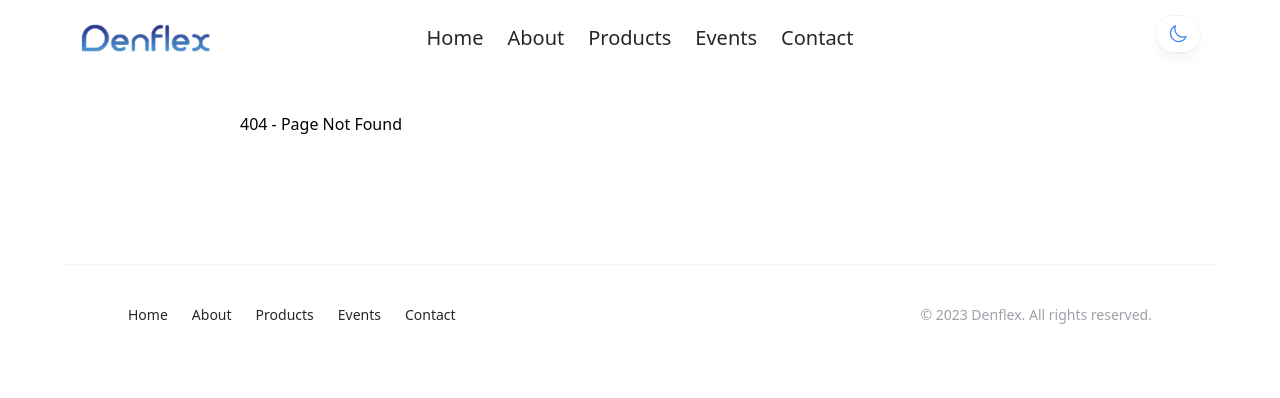
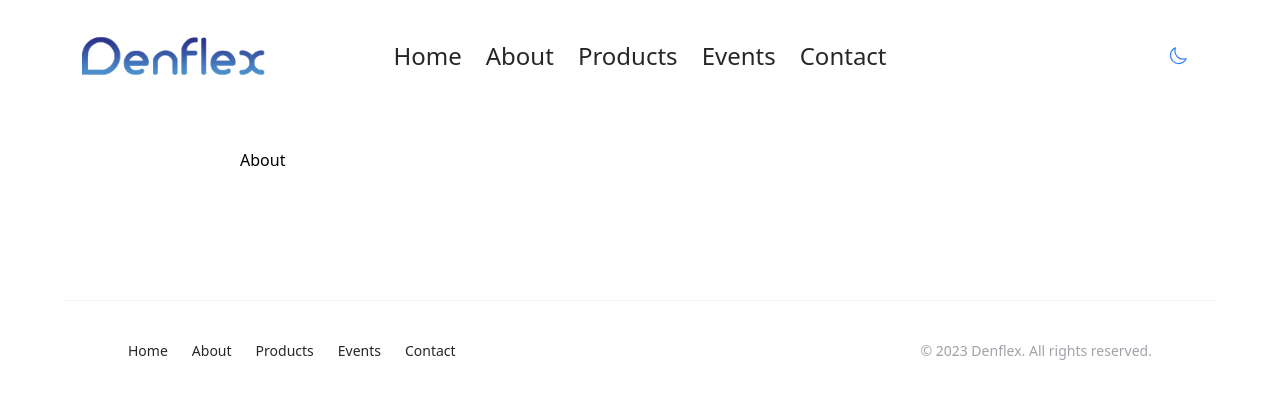
Before and after one commit to jaeungkim/denflex-app, a Next.js app: page /about in a window 1280 px wide. Before the commit this address had no page. Shown: the top 398 px of the page. Built offline with nearby package versions, Linux system fonts and the light colour scheme.

Commit message:
230521 03:46 styling changes

```diff
--- a/components/Footer.tsx
+++ b/components/Footer.tsx
@@ -16,7 +16,7 @@ const Footer = () => {
         {menuItems.map((item) => (
           <Link
             key={item.url}
-            className="transition hover:text-cyan-500 dark:hover:text-cyan-400"
+            className="transition hover:text-blue-500 dark:hover:text-blue-400"
             href={item.url}
           >
             {item.label}
--- a/components/Header.tsx
+++ b/components/Header.tsx
@@ -2,7 +2,7 @@ import Navbar from "./Navbar";
 
 function Header() {
   return (
-    <header className="sticky top-0 bg-opacity-70 backdrop-blur pointer-events-none flex flex-col h-full py-4 z-40">
+    <header className="sticky top-0 bg-opacity-70 backdrop-blur pointer-events-none flex flex-col h-full py-8 z-40">
       <Navbar />
     </header>
   );
--- a/components/Navbar.tsx
+++ b/components/Navbar.tsx
@@ -19,10 +19,10 @@ export default function Navbar() {
     const { systemTheme, theme, setTheme } = useTheme();
     const [isDarkTheme, setIsDarkTheme] = useState(theme === "dark");
 
-    const buttonClassName = `group rounded-full bg-white/90 px-3 py-2 shadow-lg shadow-zinc-800/5 ring-1 ring-zinc-900/5 backdrop-blur transition dark:bg-zinc-800/90 dark:ring-white/10 dark:hover:ring-white/20 ${
+    const buttonClassName = `group px-3 py-2 transition ${
       isDarkTheme
         ? "text-yellow-300 hover:text-yellow-500"
-        : "text-cyan-500 hover:text-cyan-700"
+        : "text-blue-500 hover:text-blue-700"
     }`;
 
     const toggleTheme = () => {
@@ -59,17 +59,15 @@ export default function Navbar() {
           <div className="flex flex-1 items-center">
             <div className="p-0.5 backdrop-blur">
               <Link className="pointer-events-auto" href="/">
-                <Image
-                  className=""
+                <img
+                  className="h-auto"
                   src="/images/logo.png"
                   alt="denflexLogo"
-                  width="128"
-                  height="48"
                 />
               </Link>
             </div>
           </div>
-          <div className="flex flex-2 justify-end md:justify-center">
+          <div className="flex flex-2 justify-end md:justify-center items-center">
             {/* Mobile Menu */}
             <div
               className="pointer-events-auto md:hidden"
@@ -87,14 +85,14 @@ export default function Navbar() {
             </div>
             {/* DESKTOP */}
             <nav className="pointer-events-auto hidden md:block">
-              <ul className="flex px-3 text-xl font-medium text-zinc-800 backdrop-blur dark:text-zinc-200 ">
+              <ul className="flex px-3 text-2xl font-medium text-zinc-800 backdrop-blur dark:text-zinc-200 ">
                 {navigation.map((item) => (
                   <li
                     key={item.name}
                     aria-current={item.current ? "page" : undefined}
                   >
                     <Link
-                      className="relative block px-3 py-2 transition hover:text-cyan-500 dark:hover:text-cyan-400"
+                      className="relative block px-3 py-2 transition hover:text-blue-500 dark:hover:text-blue-400"
                       href={item.href}
                     >
                       {item.name}
@@ -105,7 +103,7 @@ export default function Navbar() {
             </nav>
           </div>
 
-          <div className="flex justify-end md:flex-1">
+          <div className="flex justify-end md:flex-1 items-center">
             <div className="pointer-events-auto">{renderThemeChanger()}</div>
           </div>
         </div>
--- /dev/null
+++ b/pages/about.tsx
@@ -0,0 +1,9 @@
+import Layout from "@/components/shared/layout";
+
+export default function About() {
+  return (
+    <Layout>
+      <p>About</p>
+    </Layout>
+  );
+}
--- /dev/null
+++ b/pages/contact.tsx
@@ -0,0 +1,9 @@
+import Layout from "@/components/shared/layout";
+
+export default function Contact() {
+  return (
+    <Layout>
+      <p>Contact</p>
+    </Layout>
+  );
+}
--- /dev/null
+++ b/pages/events.tsx
@@ -0,0 +1,9 @@
+import Layout from "@/components/shared/layout";
+
+export default function Events() {
+  return (
+    <Layout>
+      <p>Events</p>
+    </Layout>
+  );
+}
--- /dev/null
+++ b/pages/products.tsx
@@ -0,0 +1,9 @@
+import Layout from "@/components/shared/layout";
+
+export default function Products() {
+  return (
+    <Layout>
+      <p>Products</p>
+    </Layout>
+  );
+}
--- a/styles/global.css
+++ b/styles/global.css
@@ -38,7 +38,7 @@ body {
 }
 
 ::-webkit-scrollbar-thumb {
-  @apply bg-cyan-700;
+  @apply bg-blue-700;
   -webkit-border-radius: 1ex;
 }
 
```
